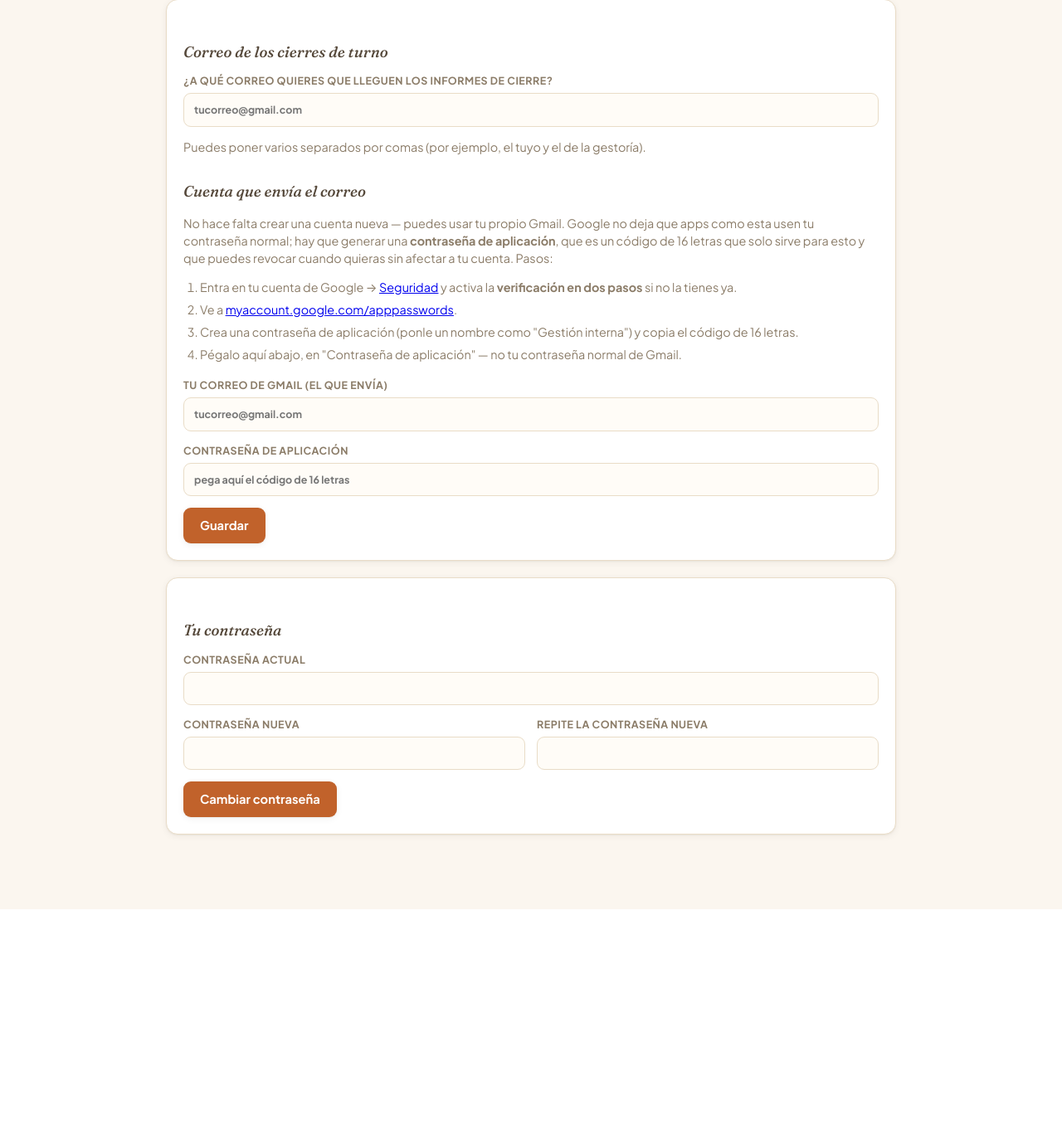
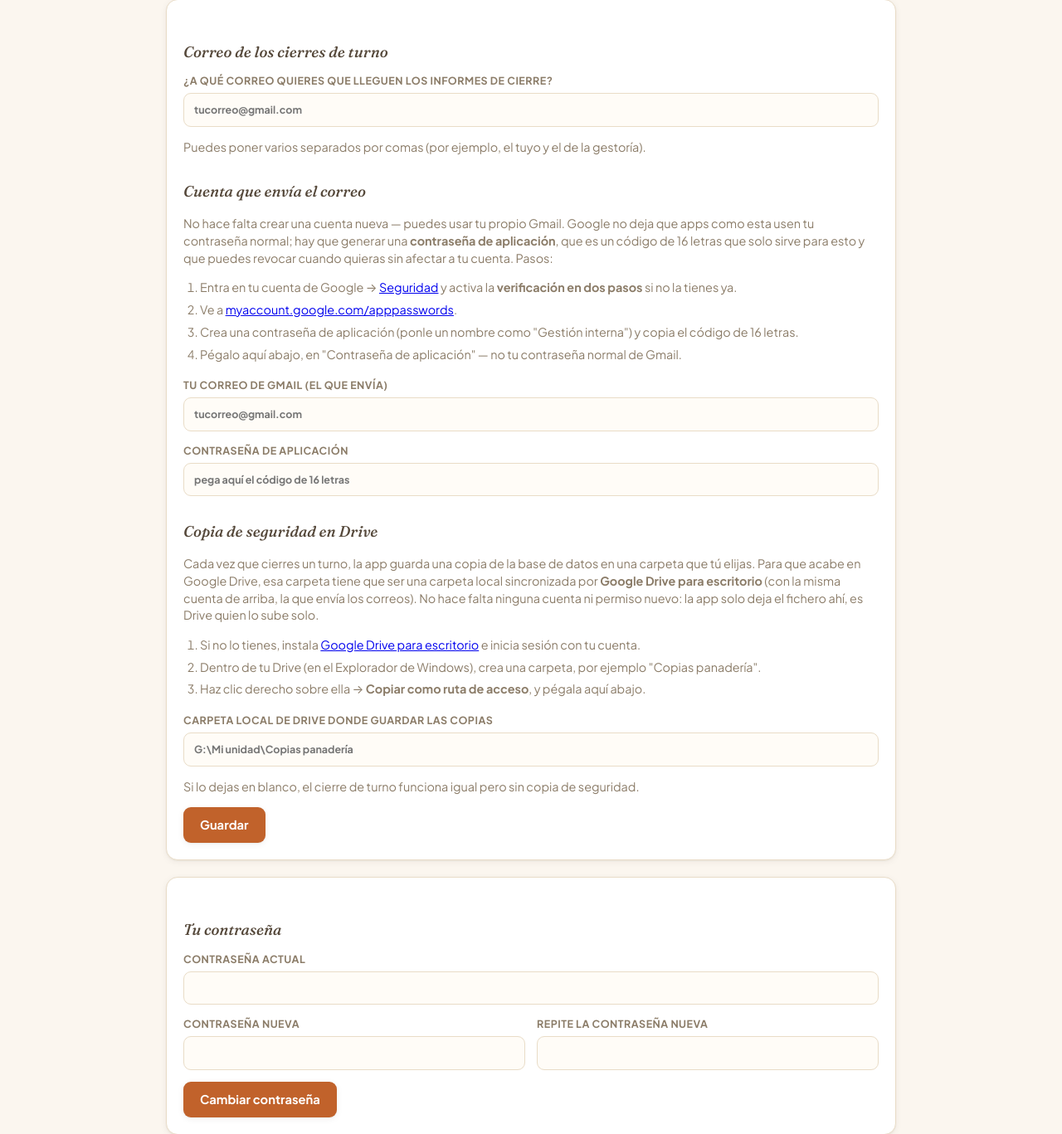
Before and after one commit to ewanreeves/panaderia, a Flask app: page /configuracion in a window 1280 px wide. Shown: the part 153-1520 px from the top of the page at 83% size. Before the commit the page ends 1249 px from the top, so only its background shows below. Run offline with Flask 3, Linux system fonts and the light colour scheme; the visitor is signed in with stand-in values (Sample User, id 1); data that the repository does not hold is empty.

Commit message:
Copia de seguridad automatica en cada cierre de turno
Cada cierre guarda una copia de data/app.db (con fecha y hora, sin
sobrescribir las anteriores) en una carpeta local que se configura
en Configuracion. No usa la API de Google Drive -exigiria dar de
alta un proyecto en Google Cloud y volver a autenticar cada pocos
dias mientras la app no este verificada- sino que se apoya en que
esa carpeta sea una carpeta sincronizada por Google Drive para
escritorio con la misma cuenta que envia los correos: la app solo
deja el fichero ahi y es Drive quien lo sube solo.

Si no hay carpeta configurada o no existe, el cierre de turno sigue
funcionando igual, solo que sin copia de seguridad (se avisa en el
mensaje de cierre). Probado con carpeta valida, sin configurar, y
con una ruta inexistente.

Co-Authored-By: Claude Sonnet 5 <noreply@anthropic.com>

```diff
--- a/app.py
+++ b/app.py
@@ -16,6 +16,7 @@ import config
 import database as db
 import importador
 import correo
+import respaldo
 import gotpv_import
 from iconos import icono_para_producto
 
@@ -577,10 +578,13 @@ def turno_cerrar():
     db.eliminar_errores_desde(turno["abierto_en"], ahora)
     db.cerrar_turno(turno["id"], session.get("nombre"), email_enviado=ok)
 
-    if ok:
-        flash("Turno cerrado. Informe enviado por correo y los errores del turno se han borrado.")
-    else:
-        flash(f"Turno cerrado y errores borrados, pero {mensaje.lower()}")
+    ok_backup, mensaje_backup = respaldo.hacer_backup()
+
+    partes = ["Turno cerrado."]
+    partes.append("Informe enviado por correo." if ok else f"Correo no enviado ({mensaje.lower()}).")
+    partes.append("Copia de seguridad guardada en Drive." if ok_backup else f"Sin copia de seguridad ({mensaje_backup}).")
+    partes.append("Los errores del turno se han borrado.")
+    flash(" ".join(partes))
     return redirect(url_for("registro"))
 
 
@@ -652,11 +656,13 @@ def configuracion():
         email_destino = request.form.get("email_destino", "").strip()
         smtp_user = request.form.get("smtp_user", "").strip()
         smtp_password = request.form.get("smtp_password", "")
+        drive_backup_folder = request.form.get("drive_backup_folder", "").strip()
 
         db.set_config("email_destino", email_destino)
         db.set_config("smtp_user", smtp_user)
         if smtp_password:
             db.set_config("smtp_password", smtp_password)
+        db.set_config("drive_backup_folder", drive_backup_folder)
 
         flash("Configuración guardada")
         return redirect(url_for("configuracion"))
@@ -667,6 +673,7 @@ def configuracion():
         email_destino=ajustes["destino"] or "",
         smtp_user=ajustes["user"] or "",
         smtp_password_configurada=bool(ajustes["password"]),
+        drive_backup_folder=db.get_config("drive_backup_folder", ""),
     )
 
 
--- a/templates/configuracion.html
+++ b/templates/configuracion.html
@@ -31,6 +31,24 @@
     <input type="password" name="smtp_password" placeholder="{{ 'ya configurada — déjalo en blanco para no cambiarla' if smtp_password_configurada else 'pega aquí el código de 16 letras' }}" autocomplete="new-password">
   </label>
 
+  <h2>Copia de seguridad en Drive</h2>
+  <p class="ayuda">
+    Cada vez que cierres un turno, la app guarda una copia de la base de datos en una carpeta que tú
+    elijas. Para que acabe en Google Drive, esa carpeta tiene que ser una carpeta local sincronizada
+    por <b>Google Drive para escritorio</b> (con la misma cuenta de arriba, la que envía los correos).
+    No hace falta ninguna cuenta ni permiso nuevo: la app solo deja el fichero ahí, es Drive quien lo
+    sube solo.
+  </p>
+  <ol class="ayuda pasos">
+    <li>Si no lo tienes, instala <a href="https://www.google.com/intl/es/drive/download/" target="_blank" rel="noopener">Google Drive para escritorio</a> e inicia sesión con tu cuenta.</li>
+    <li>Dentro de tu Drive (en el Explorador de Windows), crea una carpeta, por ejemplo "Copias panadería".</li>
+    <li>Haz clic derecho sobre ella → <b>Copiar como ruta de acceso</b>, y pégala aquí abajo.</li>
+  </ol>
+  <label>Carpeta local de Drive donde guardar las copias
+    <input type="text" name="drive_backup_folder" value="{{ drive_backup_folder }}" placeholder="G:\Mi unidad\Copias panadería">
+  </label>
+  <p class="ayuda">Si lo dejas en blanco, el cierre de turno funciona igual pero sin copia de seguridad.</p>
+
   <button type="submit">Guardar</button>
 </form>
 
```
Also changed, not shown: respaldo.py (added, +40 -0 lines), README.md.
